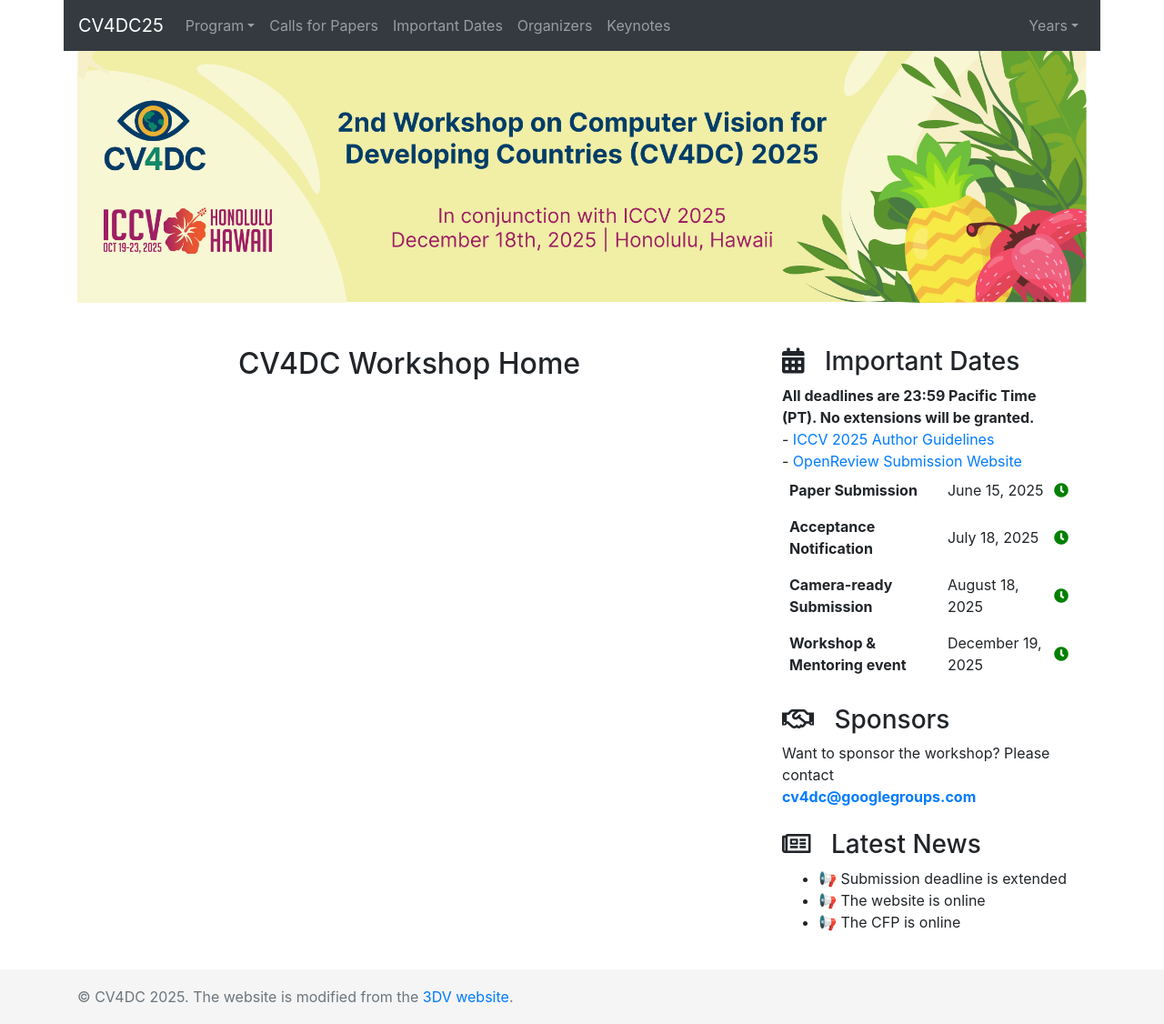
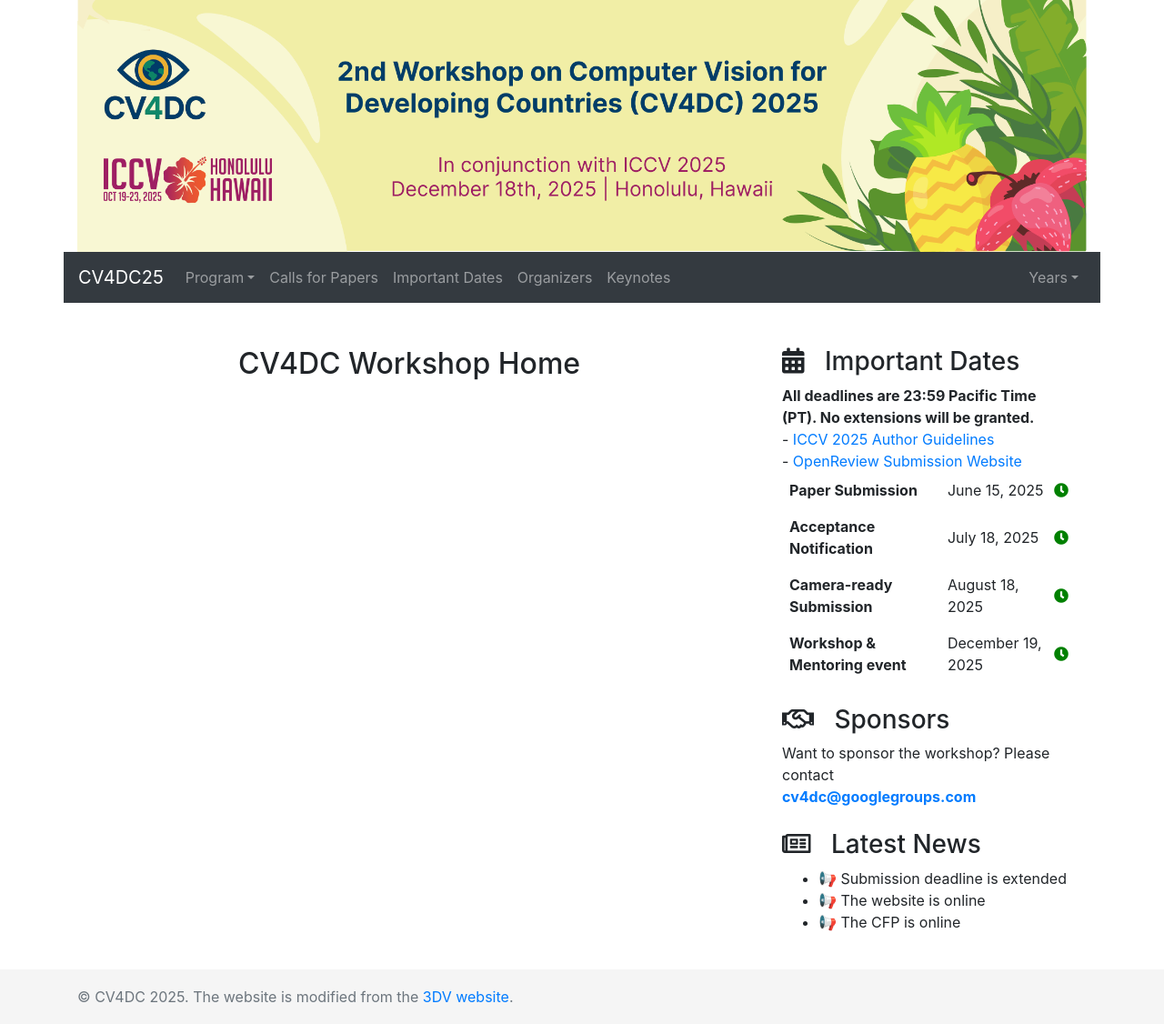
Before and after one commit to cv4dc/cv4dc.github.io, a Jekyll site: the page built from index.md, in a window 1280 px wide. Shown: the whole page at 91% size. Built offline with Jekyll 4.4.1, drawn with Linux system fonts in a browser that asks for light colours; nearby versions of some CDN libraries; comment, search, counter and statistics services are not loaded.

Commit message:
arrange header

```diff
--- a/_layouts/2025_sidebar.html
+++ b/_layouts/2025_sidebar.html
@@ -3,7 +3,7 @@
   {% include 2025_head.html %}
 
   <body>
-    {% include 2025_nav.html %} {% include 2025_header.html %}
+    {% include 2025_header.html %} {% include 2025_nav.html %}
 
     <!-- Banner Image -->
     {% if page.banner-image %} {% include 2025_slideshow.html %} {% endif %}
```
